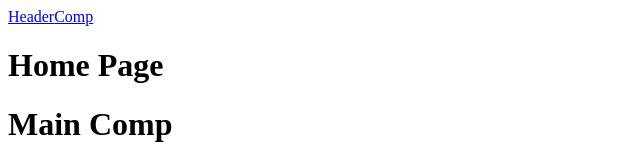
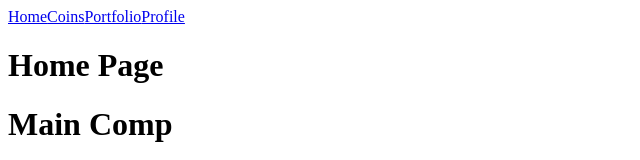
Before and after one commit to bsong1124/Capstone, a React (Vite) app in the folder capstone-client/: page / in a window 1280 px wide. Shown: the top 160 px of the page, without its empty margins (0-640 px from the left). Built offline with nearby package versions, Linux system fonts and the light colour scheme.

Commit message:
fix coins routing, add links to nav bar

```diff
--- a/capstone-client/src/components/Header/Header.jsx
+++ b/capstone-client/src/components/Header/Header.jsx
@@ -3,8 +3,10 @@ import { Link } from "react-router-dom";
 const Header = () => {
   return (
       <nav>
-        <Link>Header</Link>
-        <Link>Comp</Link>
+        <Link to='/'>Home</Link>
+        <Link to='/coins'>Coins</Link>
+        <Link to='/portfolio'>Portfolio</Link>
+        <Link to='/profile'>Profile</Link>
       </nav>
   );
 };
--- a/capstone-client/src/components/Main/Main.jsx
+++ b/capstone-client/src/components/Main/Main.jsx
@@ -11,7 +11,7 @@ const Main = () => {
         <Route path='/' element={<Home/>}/>
         <Route path='/portfolio' element={<Portfolio/>}/>
         <Route path='/profile' element={<Profile/>}/>
-        <Route path='/coins' element={<coins/>}/>
+        <Route path='/coins' element={<Coins/>}/>
       </Routes>
       <h1>Main Comp</h1>
     </div>
```
